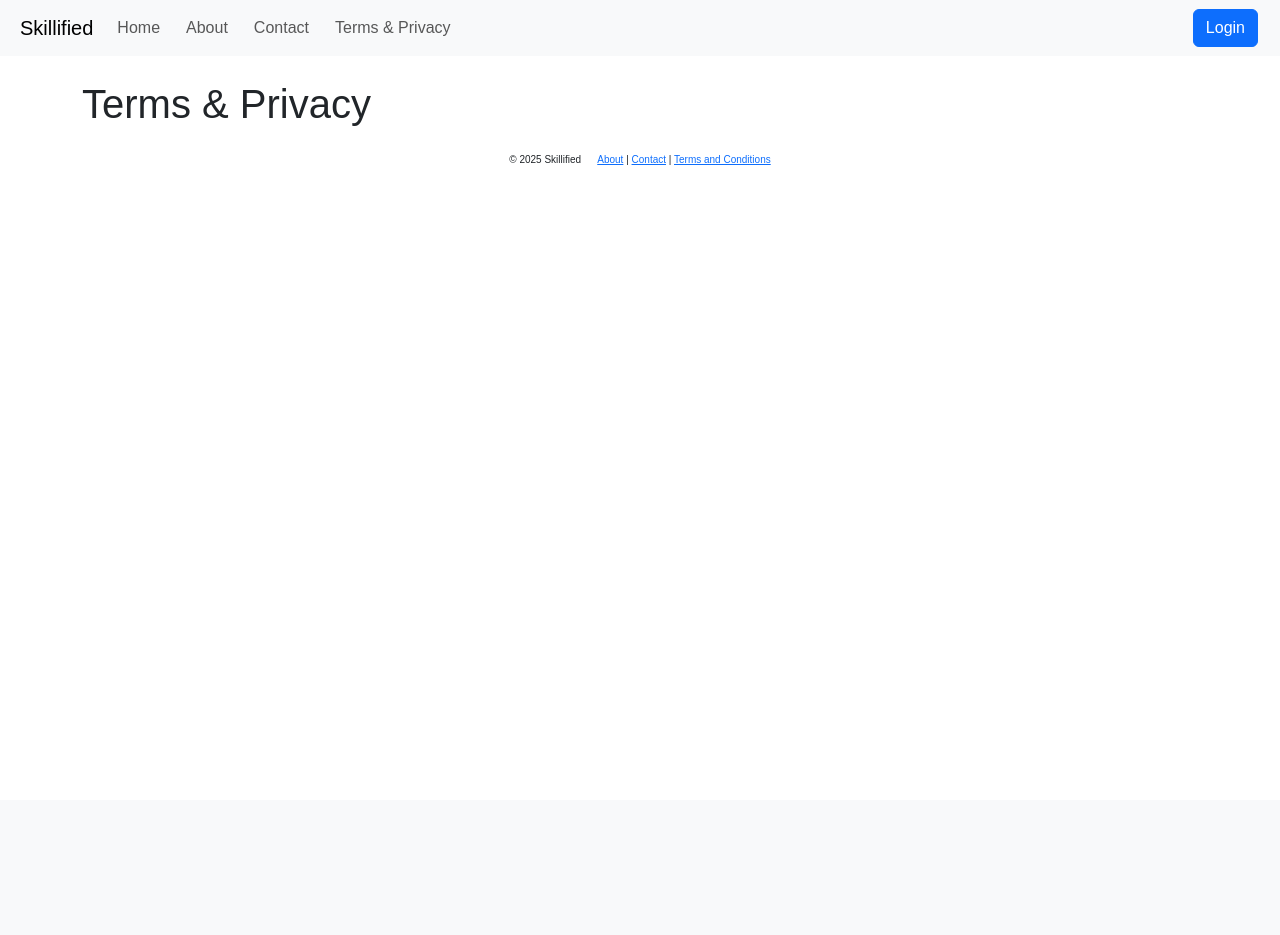
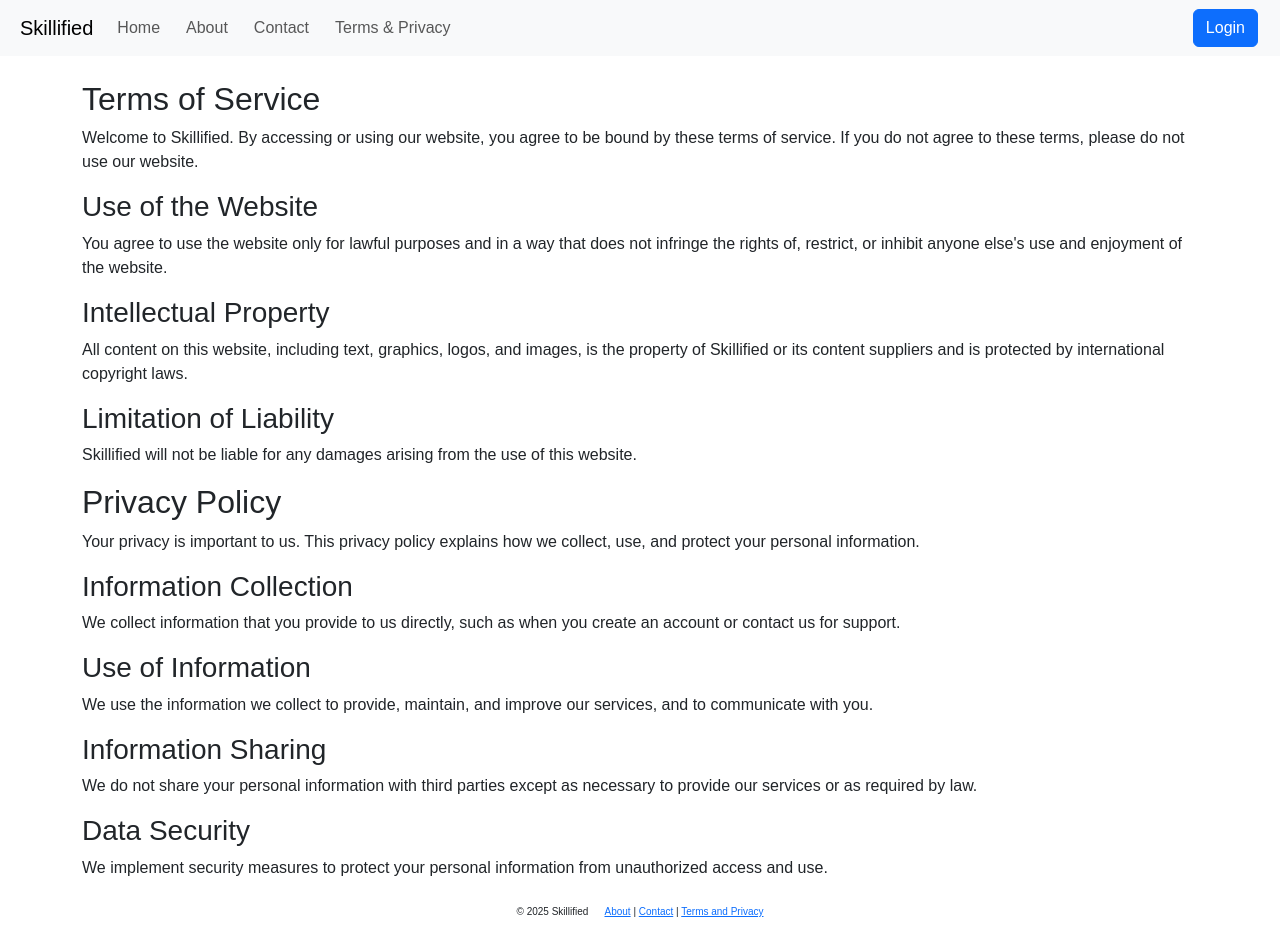
Before and after one commit to dbeckett93/skillified, a Django app: page /terms_privacy/ in a window 1280 px wide. Before the commit the page ends 165 px from the top, so only its background shows below. Run offline with Django 5.2, Linux system fonts and the light colour scheme.

Commit message:
Update terms and privacy page content; change footer link text and set DEBUG to False

```diff
--- a/main/templates/main/base.html
+++ b/main/templates/main/base.html
@@ -68,7 +68,7 @@
         <p>&copy; 2025 Skillified &nbsp;&nbsp;&nbsp;&nbsp;
             <a href="{% url 'about' %}">About</a> |
             <a href="{% url 'contact' %}">Contact</a> |
-            <a href="{% url 'terms_privacy' %}">Terms and Conditions</a>
+            <a href="{% url 'terms_privacy' %}">Terms and Privacy</a>
         </p>
     </footer>
 
--- a/main/templates/main/terms_privacy.html
+++ b/main/templates/main/terms_privacy.html
@@ -3,5 +3,23 @@
 {% block title %}Terms & Privacy - Skillified{% endblock %}
 
 {% block content %}
-    <h1>Terms & Privacy</h1>
+    <h2>Terms of Service</h2>
+    <p>Welcome to Skillified. By accessing or using our website, you agree to be bound by these terms of service. If you do not agree to these terms, please do not use our website.</p>
+    <h3>Use of the Website</h3>
+    <p>You agree to use the website only for lawful purposes and in a way that does not infringe the rights of, restrict, or inhibit anyone else's use and enjoyment of the website.</p>
+    <h3>Intellectual Property</h3>
+    <p>All content on this website, including text, graphics, logos, and images, is the property of Skillified or its content suppliers and is protected by international copyright laws.</p>
+    <h3>Limitation of Liability</h3>
+    <p>Skillified will not be liable for any damages arising from the use of this website.</p>
+
+    <h2>Privacy Policy</h2>
+    <p>Your privacy is important to us. This privacy policy explains how we collect, use, and protect your personal information.</p>
+    <h3>Information Collection</h3>
+    <p>We collect information that you provide to us directly, such as when you create an account or contact us for support.</p>
+    <h3>Use of Information</h3>
+    <p>We use the information we collect to provide, maintain, and improve our services, and to communicate with you.</p>
+    <h3>Information Sharing</h3>
+    <p>We do not share your personal information with third parties except as necessary to provide our services or as required by law.</p>
+    <h3>Data Security</h3>
+    <p>We implement security measures to protect your personal information from unauthorized access and use.</p>
 {% endblock %}
--- a/skillified/settings.py
+++ b/skillified/settings.py
@@ -18,7 +18,7 @@ BASE_DIR = Path(__file__).resolve().parent.parent
 SECRET_KEY = os.getenv('SECRET_KEY')
 
 # SECURITY WARNING: don't run with debug turned on in production!
-DEBUG = True
+DEBUG = False
 
 ALLOWED_HOSTS = ['.herokuapp.com', 'localhost', '127.0.0.1']
 
```
